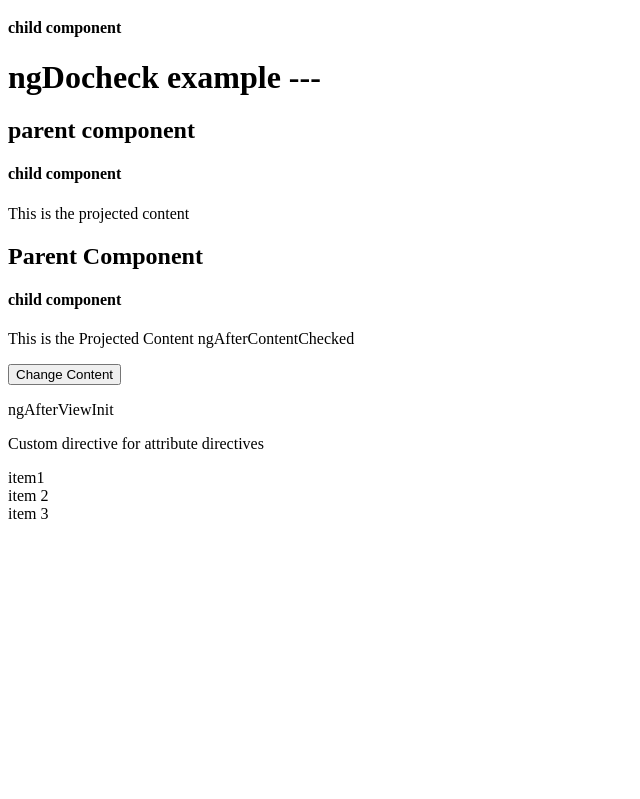
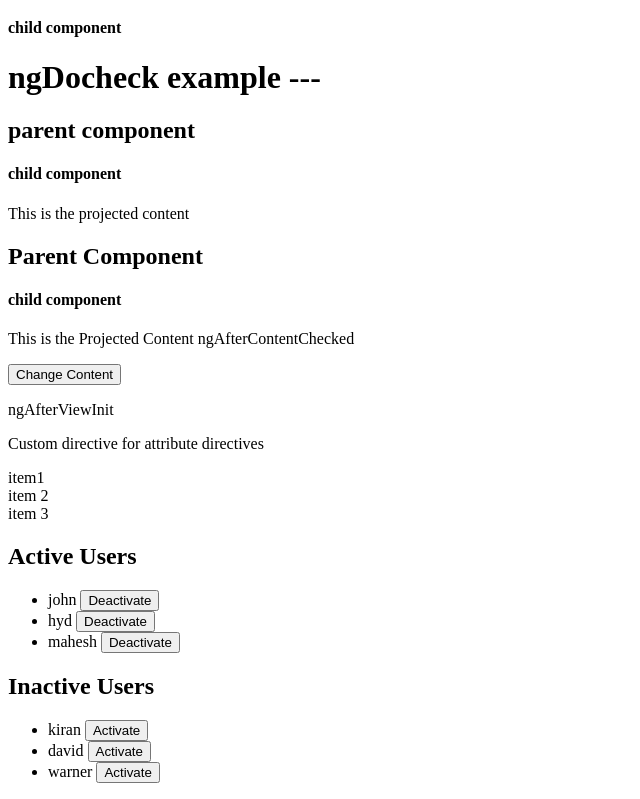
Before and after one commit to naralasrikanth/Angular-Learning, an Angular app in the folder demo/Demo/: page / in a window 1280 px wide. Shown: the part 1475-2274 px from the top of the page, without its empty margins (0-640 px from the left). Before the commit the page ends 2006 px from the top, so only its background shows below. Built offline with nearby package versions, Linux system fonts and the light colour scheme.

Commit message:
services

```diff
--- /dev/null
+++ b/demo/Demo/src/app/Services/user-service.service.ts
@@ -0,0 +1,36 @@
+import { Injectable } from '@angular/core';
+
+@Injectable({
+  providedIn: 'root'
+})
+export class UserServiceService {
+
+  constructor() { }
+
+  private activeUsers : string[]=['john','hyd','mahesh'];
+  private inactiveUsers : string[]=['kiran','david','warner'];
+
+  getActiveUsers(): string[]{
+    return this.activeUsers;
+  }
+
+  getInactiveUsers():string[]{
+    return this.inactiveUsers;
+  }
+
+  deactivateUser(user:string):void {
+    const index = this.activeUsers.indexOf(user);
+    if(index > 0){
+      this.activeUsers.splice(index,1);
+      this.inactiveUsers.push(user);
+    }
+  }
+
+  activateUser(user:string):void{
+    const index = this.inactiveUsers.indexOf(user);
+    if(index > 0){
+      this.inactiveUsers.splice(index,1);
+      this.activeUsers.push(user);
+    }
+  }
+}
--- a/demo/Demo/src/app/app.component.html
+++ b/demo/Demo/src/app/app.component.html
@@ -49,3 +49,5 @@
    [ngStyle]="{'background-color':data.selected ? 'lightblue':'white'}">
    {{data.name}}
    </div>
+   <!-- services -->
+    <app-user-mangement></app-user-mangement>
--- a/demo/Demo/src/app/app.component.ts
+++ b/demo/Demo/src/app/app.component.ts
@@ -18,15 +18,18 @@ import { InvestmentInput } from './Investment-input.model';
 import { InvestmnetReultsComponent } from './investmnet-reults/investmnet-reults.component';
 import { ParentComponent } from './parent/parent.component';
 import { ChildComponent } from './parent/child/child.component';
+import { UserServiceService } from './Services/user-service.service';
+import { UserMangementComponent } from './user-mangement/user-mangement.component';
 
 @Component({
   selector: 'app-root',
   standalone: true,
   imports: [RouterOutlet,HomeComponent,WarningComponent,NormalComponent,AlarmComponent,RecipesComponent,ShopingListComponent,HeaderComponent,
     CommonModule,TaskComponent,FormsModule,HeadercalComponent,UserInputComponent,InvestmnetReultsComponent,
-    ParentComponent,ChildComponent,FormsModule],
+    ParentComponent,ChildComponent,FormsModule,UserMangementComponent],
   templateUrl: './app.component.html',
-  styleUrl: './app.component.css'
+  styleUrl: './app.component.css',
+  providers:[UserServiceService]
 })
 export class AppComponent {
 //   title = 'Demo';
--- /dev/null
+++ b/demo/Demo/src/app/user-mangement/user-mangement.component.html
@@ -0,0 +1,14 @@
+<div>
+    <h2>Active Users</h2>
+    <ul>
+        <li *ngFor="let user of activeUsers">
+        {{user}} <button (click)="deactivateUser(user)">Deactivate</button>
+        </li>
+    </ul>
+   <h2>Inactive Users</h2>
+   <ul>
+    <li *ngFor="let user of inactiveUsers">
+        {{user}} <button (click)="activateUser(user)">Activate</button>
+    </li>
+   </ul>
+</div>
--- /dev/null
+++ b/demo/Demo/src/app/user-mangement/user-mangement.component.ts
@@ -0,0 +1,40 @@
+import { Component } from '@angular/core';
+import {UserServiceService} from "../Services/user-service.service";
+import { CommonModule } from '@angular/common';
+import { FormsModule } from '@angular/forms';
+
+@Component({
+  selector: 'app-user-mangement',
+  standalone: true,
+  imports: [CommonModule,FormsModule],
+  templateUrl: './user-mangement.component.html',
+  styleUrl: './user-mangement.component.css'
+  // providers:[UserServiceService]
+})
+export class UserMangementComponent {
+
+ constructor(private userservice:UserServiceService){}
+  activeUsers : string[]=[];
+  inactiveUsers : string[]=[];
+
+  ngOnInit():void {
+    this.activeUsers = this.userservice.getActiveUsers();
+    this.inactiveUsers = this.userservice.getInactiveUsers();
+  }
+
+  activateUser(user:string):void {
+    this.userservice.activateUser(user);
+    this.updateUser();
+  }
+
+  deactivateUser(user:string):void {
+    this.userservice.deactivateUser(user);
+    this.updateUser();
+  }
+
+  updateUser(): void{
+  this.activeUsers = this.userservice.getActiveUsers();
+  this.inactiveUsers = this.userservice.getInactiveUsers();
+  }
+
+}
```
Also changed, not shown: demo/Demo/src/app/user-mangement/user-mangement.component.css (added).
